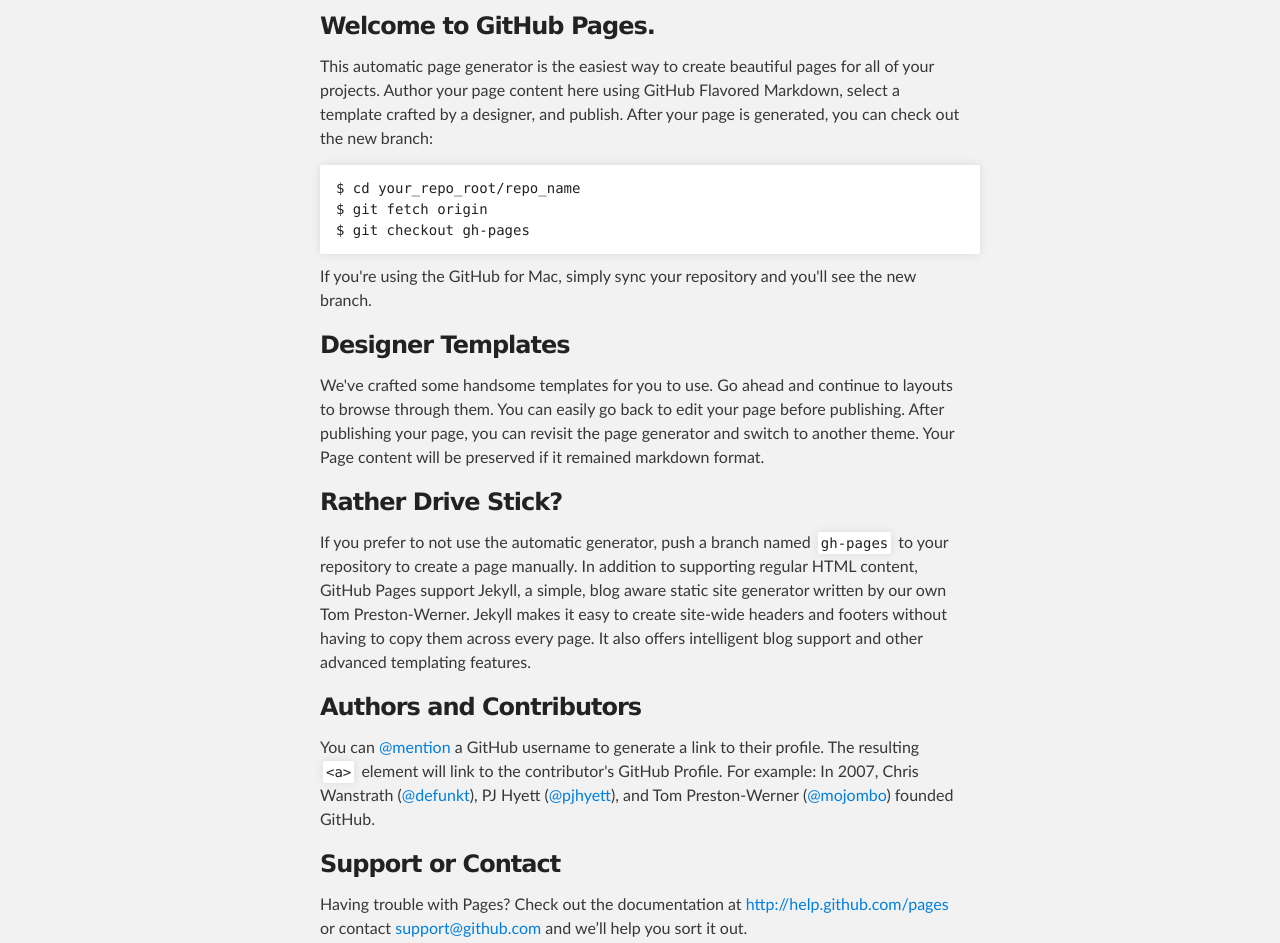
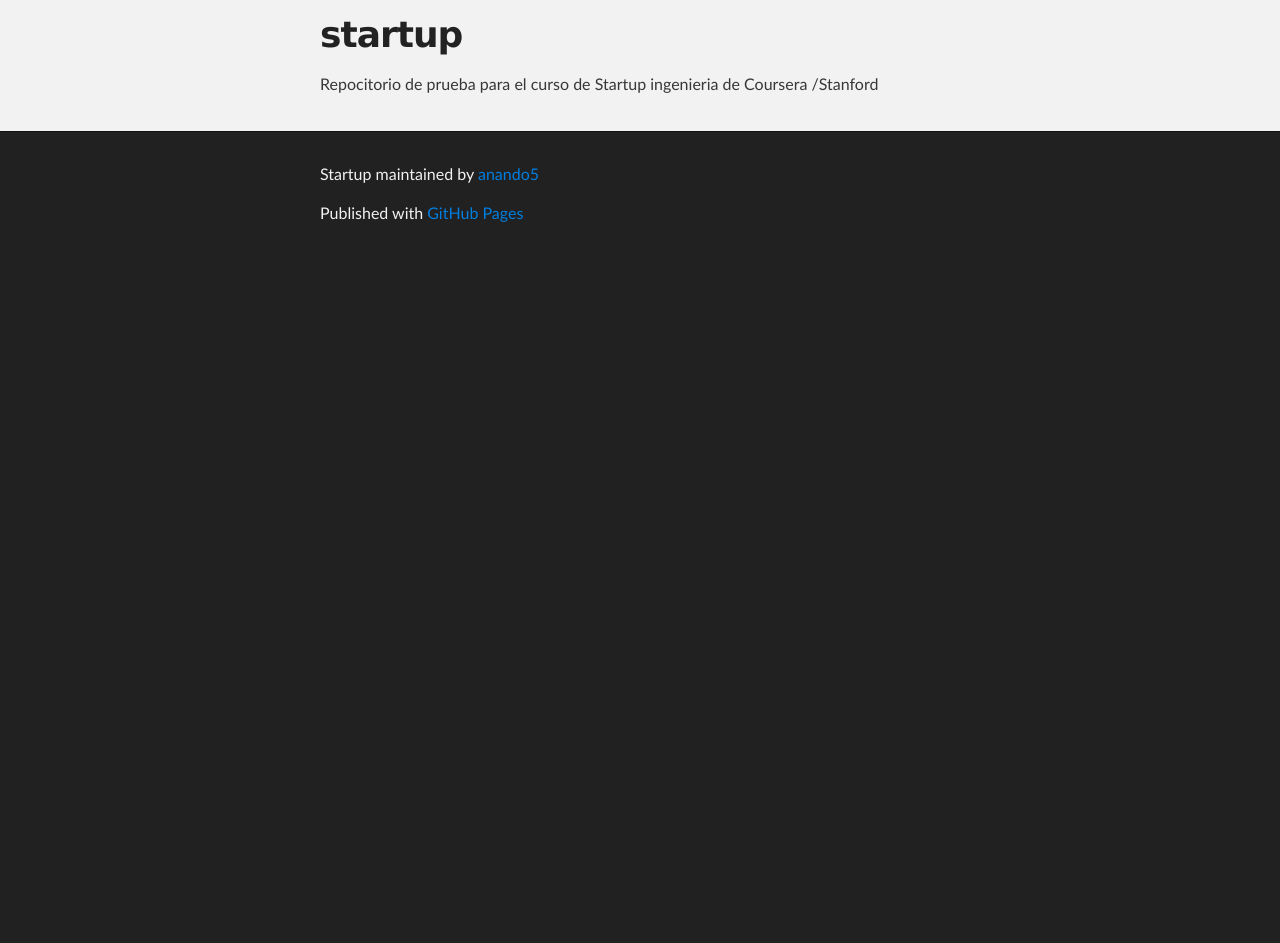
Before and after one commit to anando5/25-Startups, a plain HTML site: page index.html in a window 1280 px wide. Shown: the part 216-1159 px from the top of the page. After the commit the page ends 800 px from the top, so only its background shows below. Drawn offline with Linux system fonts and the light colour scheme.

Commit message:
Create gh-pages branch via GitHub

```diff
--- a/index.html
+++ b/index.html
@@ -31,37 +31,10 @@
     <!-- MAIN CONTENT -->
     <div id="main_content_wrap" class="outer">
       <section id="main_content" class="inner">
-        <h3>
-<a name="welcome-to-github-pages" class="anchor" href="#welcome-to-github-pages"><span class="octicon octicon-link"></span></a>Welcome to GitHub Pages.</h3>
+        <h1>
+<a name="startup" class="anchor" href="#startup"><span class="octicon octicon-link"></span></a>startup</h1>
 
-<p>This automatic page generator is the easiest way to create beautiful pages for all of your projects. Author your page content here using GitHub Flavored Markdown, select a template crafted by a designer, and publish. After your page is generated, you can check out the new branch:</p>
-
-<pre><code>$ cd your_repo_root/repo_name
-$ git fetch origin
-$ git checkout gh-pages
-</code></pre>
-
-<p>If you're using the GitHub for Mac, simply sync your repository and you'll see the new branch.</p>
-
-<h3>
-<a name="designer-templates" class="anchor" href="#designer-templates"><span class="octicon octicon-link"></span></a>Designer Templates</h3>
-
-<p>We've crafted some handsome templates for you to use. Go ahead and continue to layouts to browse through them. You can easily go back to edit your page before publishing. After publishing your page, you can revisit the page generator and switch to another theme. Your Page content will be preserved if it remained markdown format.</p>
-
-<h3>
-<a name="rather-drive-stick" class="anchor" href="#rather-drive-stick"><span class="octicon octicon-link"></span></a>Rather Drive Stick?</h3>
-
-<p>If you prefer to not use the automatic generator, push a branch named <code>gh-pages</code> to your repository to create a page manually. In addition to supporting regular HTML content, GitHub Pages support Jekyll, a simple, blog aware static site generator written by our own Tom Preston-Werner. Jekyll makes it easy to create site-wide headers and footers without having to copy them across every page. It also offers intelligent blog support and other advanced templating features.</p>
-
-<h3>
-<a name="authors-and-contributors" class="anchor" href="#authors-and-contributors"><span class="octicon octicon-link"></span></a>Authors and Contributors</h3>
-
-<p>You can <a href="https://github.com/blog/821" class="user-mention">@mention</a> a GitHub username to generate a link to their profile. The resulting <code>&lt;a&gt;</code> element will link to the contributor's GitHub Profile. For example: In 2007, Chris Wanstrath (<a href="https://github.com/defunkt" class="user-mention">@defunkt</a>), PJ Hyett (<a href="https://github.com/pjhyett" class="user-mention">@pjhyett</a>), and Tom Preston-Werner (<a href="https://github.com/mojombo" class="user-mention">@mojombo</a>) founded GitHub.</p>
-
-<h3>
-<a name="support-or-contact" class="anchor" href="#support-or-contact"><span class="octicon octicon-link"></span></a>Support or Contact</h3>
-
-<p>Having trouble with Pages? Check out the documentation at <a href="http://help.github.com/pages">http://help.github.com/pages</a> or contact <a href="mailto:support@github.com">support@github.com</a> and we’ll help you sort it out.</p>
+<p>Repocitorio de prueba para el curso de Startup ingenieria de Coursera /Stanford</p>
       </section>
     </div>
 
```
Also changed, not shown: params.json (+1 -1 lines).
